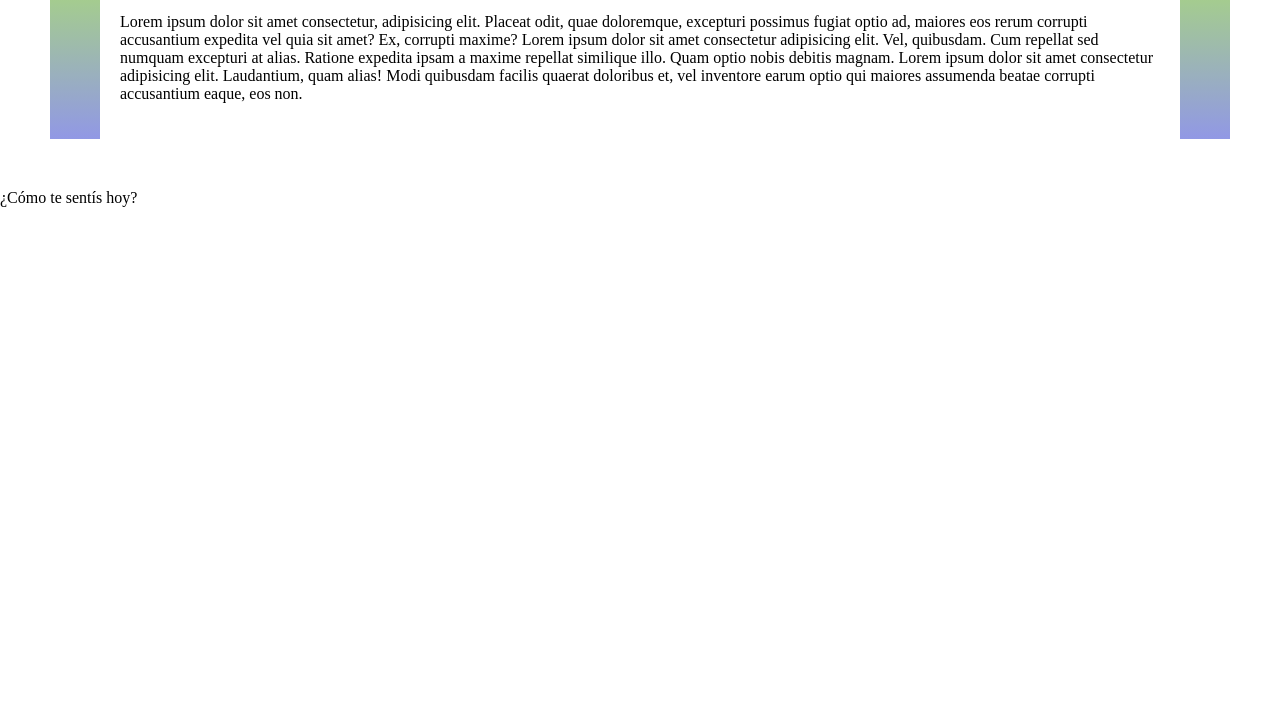
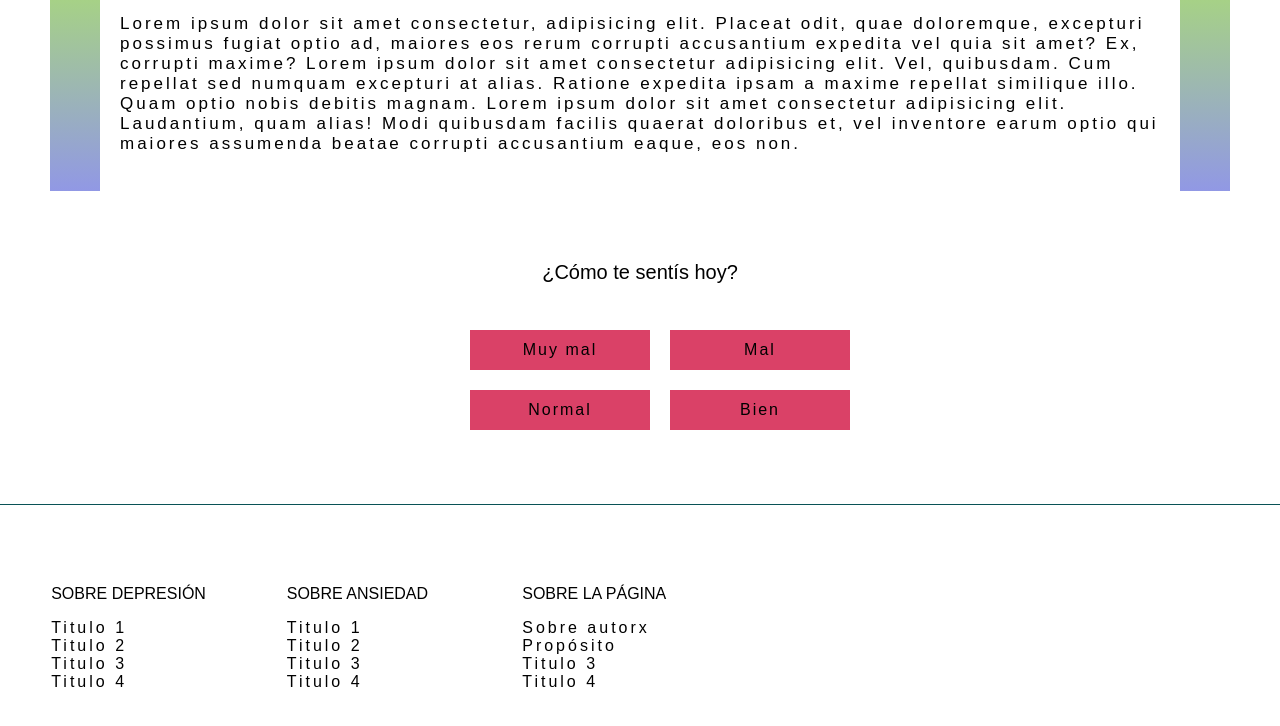
Before and after one commit to lemonpeu/Corgis-for-mentall-health, a plain HTML site: page index.html in a window 1280 px wide. Shown: the part 620-1346 px from the top of the page. Before the commit the page ends 843 px from the top, so only its background shows below. Drawn offline with Linux system fonts and the light colour scheme; a web font is replaced by a local one.

Commit message:
Agregando estética

```diff
--- a/index.html
+++ b/index.html
@@ -1,5 +1,6 @@
 <!DOCTYPE html>
 <html lang="en">
+
 <head>
     <meta charset="UTF-8">
     <meta name="viewport" content="width=device-width, initial-scale=1.0">
@@ -7,8 +8,10 @@
     <title>Corgis for depression</title>
     <link rel="stylesheet" href="main.css">
     <link href="https://fonts.googleapis.com/css?family=Muli&display=swap" rel="stylesheet">
+    <link href="https://fonts.googleapis.com/css?family=Darker+Grotesque&display=swap" rel="stylesheet">
 
 </head>
+
 <body>
     <main>
         <nav>
@@ -22,25 +25,66 @@
         </nav>
         <header>
 
-                <img src="imagenes/sleep-doggo.jpg" class="img">
-                <button class="btn-start">Comenzar</button>
+            <img src="imagenes/sleep-doggo.jpg" class="img">
+            <button class="btn-start">Comenzar</button>
 
         </header>
         <div id="principal-section">
             <div id="principal-text-section">
                 <h1>No estas solx</h1>
-            <p>Lorem ipsum dolor sit amet consectetur, adipisicing elit. Placeat odit, quae doloremque, excepturi possimus fugiat optio ad, maiores eos rerum corrupti accusantium expedita vel quia sit amet? Ex, corrupti maxime?
-                Lorem ipsum dolor sit amet consectetur adipisicing elit. Vel, quibusdam. Cum repellat sed numquam excepturi at alias. Ratione expedita ipsam a maxime repellat similique illo. Quam optio nobis debitis magnam.
-                Lorem ipsum dolor sit amet consectetur adipisicing elit. Laudantium, quam alias! Modi quibusdam facilis quaerat doloribus et, vel inventore earum optio qui maiores assumenda beatae corrupti accusantium eaque, eos non.
-            </p>
+                <p class="text">Lorem ipsum dolor sit amet consectetur, adipisicing elit. Placeat odit, quae doloremque,
+                    excepturi possimus fugiat optio ad, maiores eos rerum corrupti accusantium expedita vel quia sit
+                    amet? Ex, corrupti maxime?
+                    Lorem ipsum dolor sit amet consectetur adipisicing elit. Vel, quibusdam. Cum repellat sed numquam
+                    excepturi at alias. Ratione expedita ipsam a maxime repellat similique illo. Quam optio nobis
+                    debitis magnam.
+                    Lorem ipsum dolor sit amet consectetur adipisicing elit. Laudantium, quam alias! Modi quibusdam
+                    facilis quaerat doloribus et, vel inventore earum optio qui maiores assumenda beatae corrupti
+                    accusantium eaque, eos non.
+                </p>
             </div>
         </div>
         <div id="corgis-container">
             <p>¿Cómo te sentís hoy?</p>
             <div class="questions-container">
-
+                <ul>
+                    <li class="question-list">Muy mal</li>
+                    <li class="question-list">Mal</li>
+                    <li class="question-list">Normal</li>
+                    <li class="question-list">Bien</li>
+                </ul>
             </div>
         </div>
     </main>
+    <footer>
+        <div class="footer-container">
+            <p class='footer-title'>Sobre depresión</p>
+            <ul>
+                <li class="footer-list">Titulo 1</li>
+                <li class="footer-list">Titulo 2</li>
+                <li class="footer-list">Titulo 3</li>
+                <li class="footer-list">Titulo 4</li>
+            </ul>
+        </div>
+        <div class="footer-container">
+            <p class='footer-title'>Sobre ansiedad</p>
+            <ul>
+                <li class="footer-list">Titulo 1</li>
+                <li class="footer-list">Titulo 2</li>
+                <li class="footer-list">Titulo 3</li>
+                <li class="footer-list">Titulo 4</li>
+            </ul>
+        </div>
+        <div class="footer-container">
+                <p class='footer-title'>Sobre la página</p>
+                <ul>
+                    <li class="footer-list">Sobre autorx</li>
+                    <li class="footer-list">Propósito</li>
+                    <li class="footer-list">Titulo 3</li>
+                    <li class="footer-list">Titulo 4</li>
+                </ul>
+        </div>
+    </footer>
 </body>
+
 </html>
--- /dev/null
+++ b/layout/_footer.scss
@@ -0,0 +1,33 @@
+footer {
+    display: flex;
+    flex-wrap: wrap;
+    width: 100%;
+    padding: 5% 4%;
+    border-top: 0.5px solid #095256;
+    box-sizing: border-box;
+}
+
+.footer-title {
+    font-family: $important-font;
+    text-transform: uppercase;
+}
+
+.footer-container{
+    width: 20%;
+    box-sizing: border-box;
+    ul {
+        display: flex;
+        flex-direction: column;
+        margin: 0;
+        padding: 0;
+    }
+
+}
+
+.footer-list {
+    list-style: none;
+    font-family: $content-font;
+    letter-spacing: 3px;
+    font-weight: 100;
+    margin: 0;
+}
--- a/layout/_nav.scss
+++ b/layout/_nav.scss
@@ -1,9 +1,10 @@
 body {
-    width: auto;
+
     height: 100%;
     padding: 0;
     margin: 0;
     background-color: transparent;
+    box-sizing: border-box;
 }
 
 
@@ -15,22 +16,22 @@ nav {
     position: absolute;
     display: flex;
     justify-content: center;
+    ul {
+        display: flex;
+        justify-content: center;
+        background-color: transparent;
+    }
 }
 
-ul {
-    display: flex;
-    justify-content: center;
-    background-color: transparent;
-}
 
-li {
+.nav-list {
     list-style: none;
     margin: 0 20px;
     text-transform: uppercase;
     font-family: $important-font;
 }
 
-li:hover {
+.nav-list:hover {
     cursor: pointer;
     border-bottom: 1.2px solid black;
 }
--- a/main.scss
+++ b/main.scss
@@ -4,4 +4,8 @@
 
 @import 'layout/nav';
 
-@import 'principal-page/header'
+@import 'principal-page/header';
+
+@import 'principal-page/corgisContainer';
+
+@import 'layout/footer';
--- /dev/null
+++ b/principal-page/_corgisContainer.scss
@@ -0,0 +1,36 @@
+.question-list {
+    cursor: pointer;
+    width: 180px;
+    height: 40px;
+    background-color: #DA4167;
+    margin: 10px 10px;
+    list-style: none;
+    font-family: $important-font;
+    font-weight: 400;
+    text-align: center;
+    letter-spacing: 2px;
+    transition: box-shadow 0.3s ease-in;
+    float: left;
+    line-height: 39px;
+}
+
+.question-list:nth-of-type(3) {
+    clear: both;
+}
+
+.question-list:hover {
+    box-shadow: 7px 7px 0px 0px rgba(0,0,0,0.75);
+    transition: box-shadow 0.3s ease-in;
+}
+
+#corgis-container {
+    display: flex;
+    flex-direction: column;
+    align-items: center;
+    padding-bottom: 5%;
+    p {
+        font-family: $important-font;
+        text-align: center;
+        font-size: 20px;
+    }
+}
--- a/principal-page/_principal.scss
+++ b/principal-page/_principal.scss
@@ -14,13 +14,14 @@ a:active {
    margin: 0 50px;
    background-color: white;
    padding: 20px 20px;
-   box-sizing: border-box
+   box-sizing: border-box;
 }
 
 #principal-section {
     background: linear-gradient(#aee664, #9198e5);
     height: 100%;
     margin: 50px;
+    font-family: $content-font;
 }
 
 
@@ -32,3 +33,8 @@ h1 {
     text-align: center;
     font-family: $important-font;
 }
+
+.text {
+    font-size: 17px;
+    letter-spacing: 3px;
+}
--- a/variables/_variables.scss
+++ b/variables/_variables.scss
@@ -1 +1,7 @@
 $important-font: 'Muli', sans-serif;
+
+$content-font: 'Darker Grotesque', sans-serif;
+
+/* Colors */
+
+$option-color: #DA4167;
```
Also changed, not shown: main.css, 1 other file.
